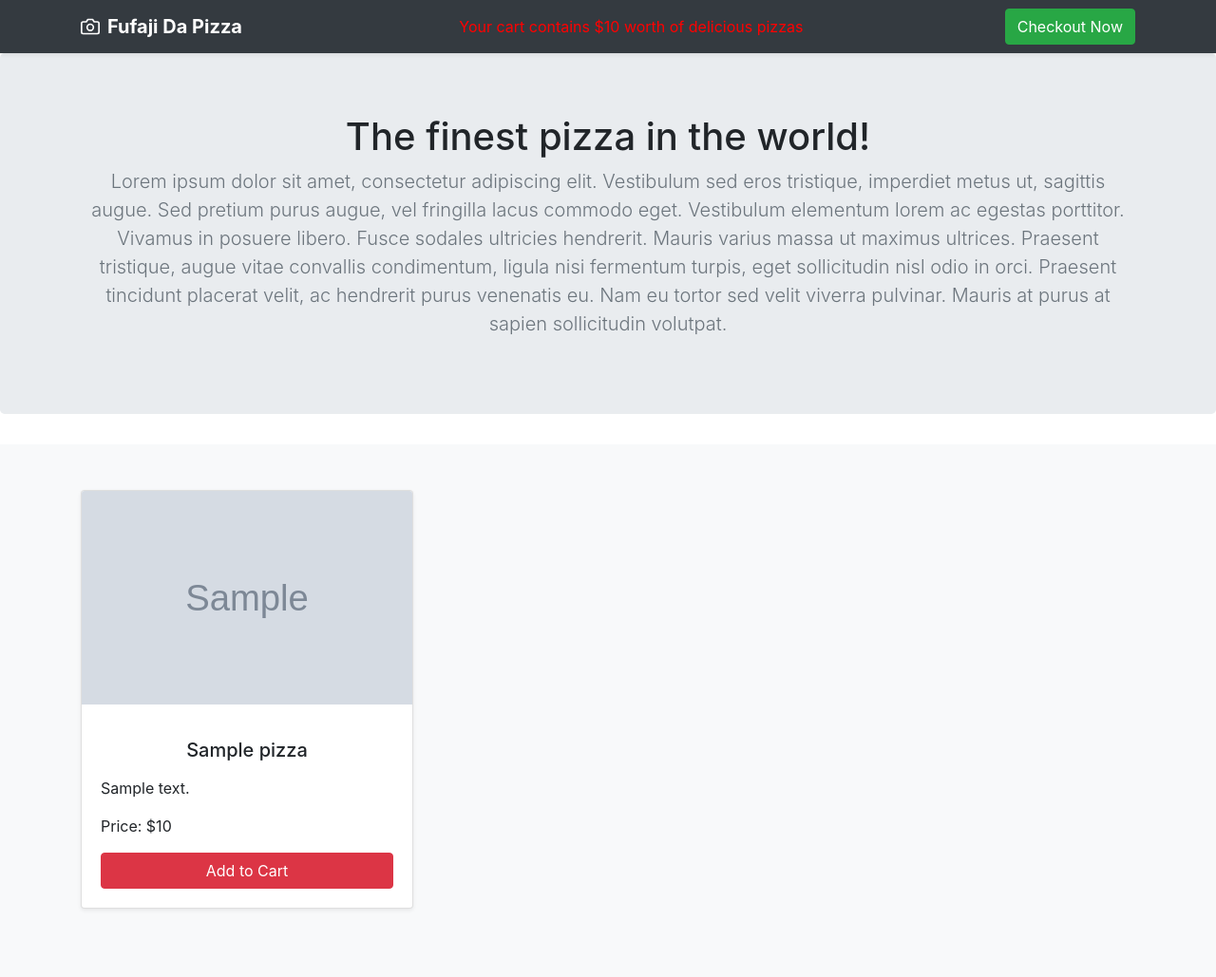
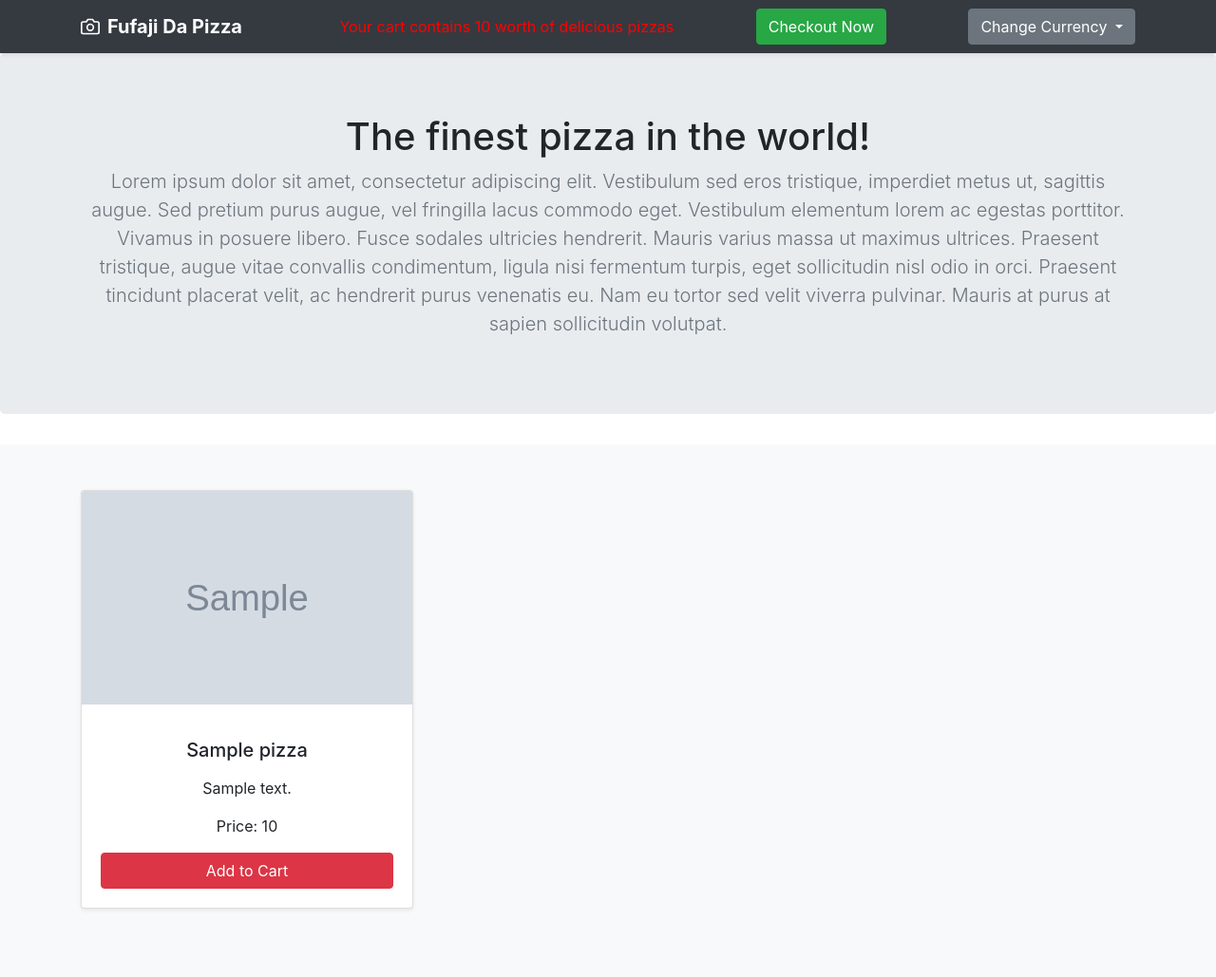
Before and after one commit to tusharpal-acro/pizza-app, a Flask app: template app/templates/pizzas.html in a window 1280 px wide. Shown: the whole page at 95% size. Run offline with Flask 2, Linux system fonts and the light colour scheme; the template is opened without the code that fills it: most values are stand-ins (such as "Sample title", 1, 10 or a date in 2020); grey boxes marked "Sample" are stand-in pictures; some libraries are stand-ins or nearby versions.

Commit message:
Dual Pricing Added, Pizza Quantities can be adjusted

```diff
--- a/app/app.py
+++ b/app/app.py
@@ -3,6 +3,7 @@ from flask import render_template
 from flask import request
 from flask import make_response
 from flask import redirect
+import copy
 import ast
 
 app = Flask(__name__)
@@ -64,13 +65,18 @@ pizzas_data = {
     },
 }
 
-def cookie_add_to_cart(pizza_id):
+def cookie_add_to_cart(pizza_id, remove=False):
     if 'cart' in request.cookies:
         cart = request.cookies['cart']
         cart_data = ast.literal_eval(cart)
 
         if pizza_id in cart_data:
-            cart_data[pizza_id] = cart_data[pizza_id] + 1
+            if remove == False:
+                cart_data[pizza_id] = cart_data[pizza_id] + 1
+            else:
+                cart_data[pizza_id] = cart_data[pizza_id] - 1
+                if cart_data[pizza_id] == 0:
+                    del cart_data[pizza_id]
         else:
             cart_data[pizza_id] = 1
 
@@ -83,37 +89,59 @@ def cookie_add_to_cart(pizza_id):
         )
 
 def cart_total():
+    currency_adjusted_pizzas = currency_adjusted_pizza_data()
     if 'cart' in request.cookies:
         total = 0
         data = ast.literal_eval(request.cookies['cart'])
         for pizza in data:
-            total = total + data[pizza] * float(pizzas_data[pizza]['price'])
+            total = total + data[pizza] * float(currency_adjusted_pizzas[pizza]['price'])
         return round(total, 2)
     else:
         return -1
 
 def checkout_pizzas_sidebar_data():
+    currency_adjusted_pizzas = currency_adjusted_pizza_data()
     data = ast.literal_eval(request.cookies['cart'])
     pizzas = []
 
     for pizza in data:
         pizzas.append(
             [
-                pizzas_data[pizza]['name'],
-                data[pizza] * float(pizzas_data[pizza]['price']),
+                currency_adjusted_pizzas[pizza]['name'],
+                data[pizza] * float(currency_adjusted_pizzas[pizza]['price']),
                 data[pizza]
             ]
         )
     return pizzas
 
+def currency_adjusted_pizza_data():
+    adjusted_pizza_data = copy.deepcopy(pizzas_data)
+    if 'currency' in request.cookies:
+        if request.cookies['currency'] == 'eur':
+            for index in adjusted_pizza_data:
+                cur_price = adjusted_pizza_data[index]['price']
+                adjusted_pizza_data[index]['price'] = '{0:.2f}'.format(float(cur_price) * 0.93)
+    return adjusted_pizza_data
+
 @app.route('/')
 def pizzas():
-    return render_template('pizzas.html', pizzas_data = pizzas_data, cart_total = cart_total())
+    currency_adjusted_pizzas = currency_adjusted_pizza_data()
+    cart = ast.literal_eval(request.cookies['cart'])
+    return render_template('pizzas.html', pizzas_data = currency_adjusted_pizzas, cart_total = cart_total(), cart = cart)
 
 @app.route('/addtocart')
 def add():
     pizza_id = request.args.get('pizza')
     new_cookie = cookie_add_to_cart(pizza_id)
+
+    resp = make_response(redirect('/'))
+    resp.set_cookie('cart', new_cookie)
+    return resp
+
+@app.route('/removefromcart')
+def remove():
+    pizza_id = request.args.get('pizza')
+    new_cookie = cookie_add_to_cart(pizza_id, True)
 
     resp = make_response(redirect('/'))
     resp.set_cookie('cart', new_cookie)
@@ -130,3 +158,11 @@ def continuecheckout():
     resp = make_response(render_template('ontheway.html'))
     resp.set_cookie('cart', expires=0)
     return resp
+
+@app.route('/changecurrency')
+def changecurrency():
+    currency = request.args.get('currency')
+
+    resp = make_response(redirect('/'))
+    resp.set_cookie('currency', currency)
+    return resp
--- a/app/templates/checkout.html
+++ b/app/templates/checkout.html
@@ -40,18 +40,18 @@
                   <h6 class="my-0">{{pizza[0]}}</h6>
                   <small class="text-muted">x{{pizza[2]}}</small>
                 </div>
-                <span class="text-muted">${{pizza[1]}}</span>
+                <span class="text-muted">{{pizza[1]}}</span>
               </li>
             {% endfor %}
 
             <li class="list-group-item d-flex justify-content-between">
               <span>Delivery Charge</span>
-              <span class="text-muted">$4.99</span>
+              <span class="text-muted">4.99</span>
             </li>
 
             <li class="list-group-item d-flex justify-content-between">
               <span>Total (USD)</span>
-              <strong>${{total + 4.99}}</strong>
+              <strong>{{total + 4.99}}</strong>
             </li>
           </ul>
 
--- a/app/templates/pizzas.html
+++ b/app/templates/pizzas.html
@@ -32,6 +32,71 @@
         }
       }
     </style>
+
+    <style>
+      .qty .count {
+          color: #000;
+          display: inline-block;
+          vertical-align: top;
+          font-size: 25px;
+          font-weight: 700;
+          line-height: 30px;
+          padding: 0 2px
+          ;min-width: 35px;
+          text-align: center;
+      }
+      .qty .plus {
+          cursor: pointer;
+          display: inline-block;
+          vertical-align: top;
+          color: white;
+          width: 30px;
+          height: 30px;
+          font: 30px/1 Arial,sans-serif;
+          text-align: center;
+          border-radius: 50%;
+          }
+      .qty .minus {
+          cursor: pointer;
+          display: inline-block;
+          vertical-align: top;
+          color: white;
+          width: 30px;
+          height: 30px;
+          font: 30px/1 Arial,sans-serif;
+          text-align: center;
+          border-radius: 50%;
+          background-clip: padding-box;
+      }
+      div {
+          text-align: center;
+      }
+      .minus:hover{
+          background-color: #717fe0 !important;
+      }
+      .plus:hover{
+          background-color: #717fe0 !important;
+      }
+      /*Prevent text selection*/
+      span{
+          -webkit-user-select: none;
+          -moz-user-select: none;
+          -ms-user-select: none;
+      }
+      input{
+          border: 0;
+          width: 2%;
+      }
+      nput::-webkit-outer-spin-button,
+      input::-webkit-inner-spin-button {
+          -webkit-appearance: none;
+          margin: 0;
+      }
+      input:disabled{
+          background-color:white;
+      }
+
+    </style>
     <!-- Custom styles for this template -->
     <link href="album.css" rel="stylesheet">
   </head>
@@ -61,11 +126,20 @@
         <strong>Fufaji Da Pizza</strong>
       </a>
       {% if cart_total != -1 %}
-        <a style="color:red"> Your cart contains ${{ cart_total }} worth of delicious pizzas</a>
+        <a style="color:red"> Your cart contains {{ cart_total }} worth of delicious pizzas</a>
         <a href="/checkout" class="btn btn-success" type="button">
             Checkout Now
         </a>
       {% endif %}
+      <div class="dropdown">
+        <button class="btn btn-secondary dropdown-toggle" type="button" id="dropdownMenuButton" data-toggle="dropdown" aria-haspopup="true" aria-expanded="false">
+          Change Currency
+        </button>
+        <div class="dropdown-menu" aria-labelledby="dropdownMenuButton">
+          <a class="dropdown-item" href="/changecurrency?currency=usd">USD</a>
+          <a class="dropdown-item" href="/changecurrency?currency=eur">EUR</a>
+        </div>
+      </div>
     </div>
   </div>
 </header>
@@ -96,10 +170,22 @@
                       </center>
                     </p>
                     <p class="card-text">{{ pizzas_data[pizza]['description'] }}</p>
-                    <p>Price: ${{ pizzas_data[pizza]['price'] }}</p>
+                    <p>Price: {{ pizzas_data[pizza]['price'] }}</p>
+                    {% if not pizza in cart %}
                     <div class="d-flex justify-content-between align-items-center">
                         <a href="/addtocart?pizza={{ pizza }}" type="button" class="btn btn-danger btn-block" style="color:white">Add to Cart</a>
                     </div>
+                    {% else %}
+                    <div class="qty mt-5">
+                        <a href="/removefromcart?pizza={{ pizza }}">
+                          <span class="minus bg-dark">-</span>
+                        </a>
+                        <input type="number" class="count" name="qty" value="{{ cart[pizza] }}">
+                        <a href="/addtocart?pizza={{ pizza }}">
+                          <span class="plus bg-dark">+</span>
+                        </a>
+                    </div>
+                    {% endif %}
                 </div>
                 </div>
             </div>
```
